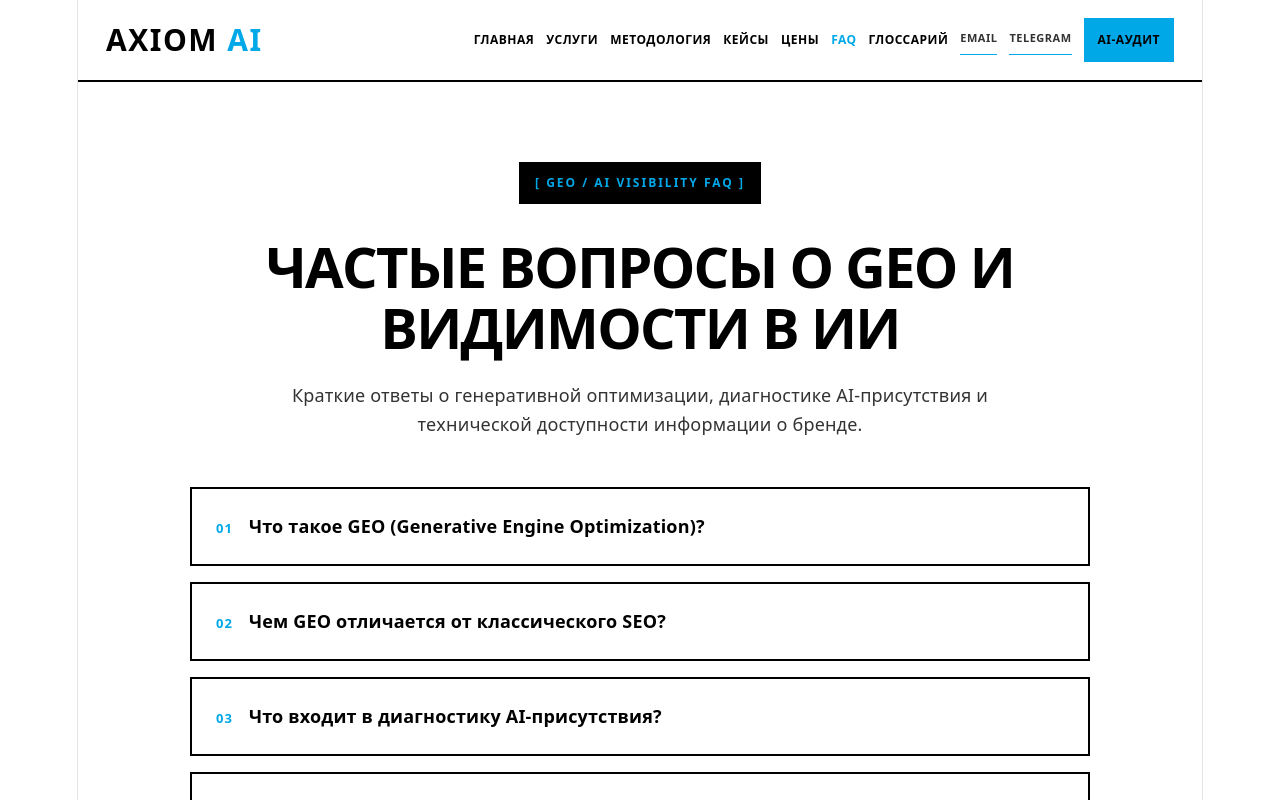
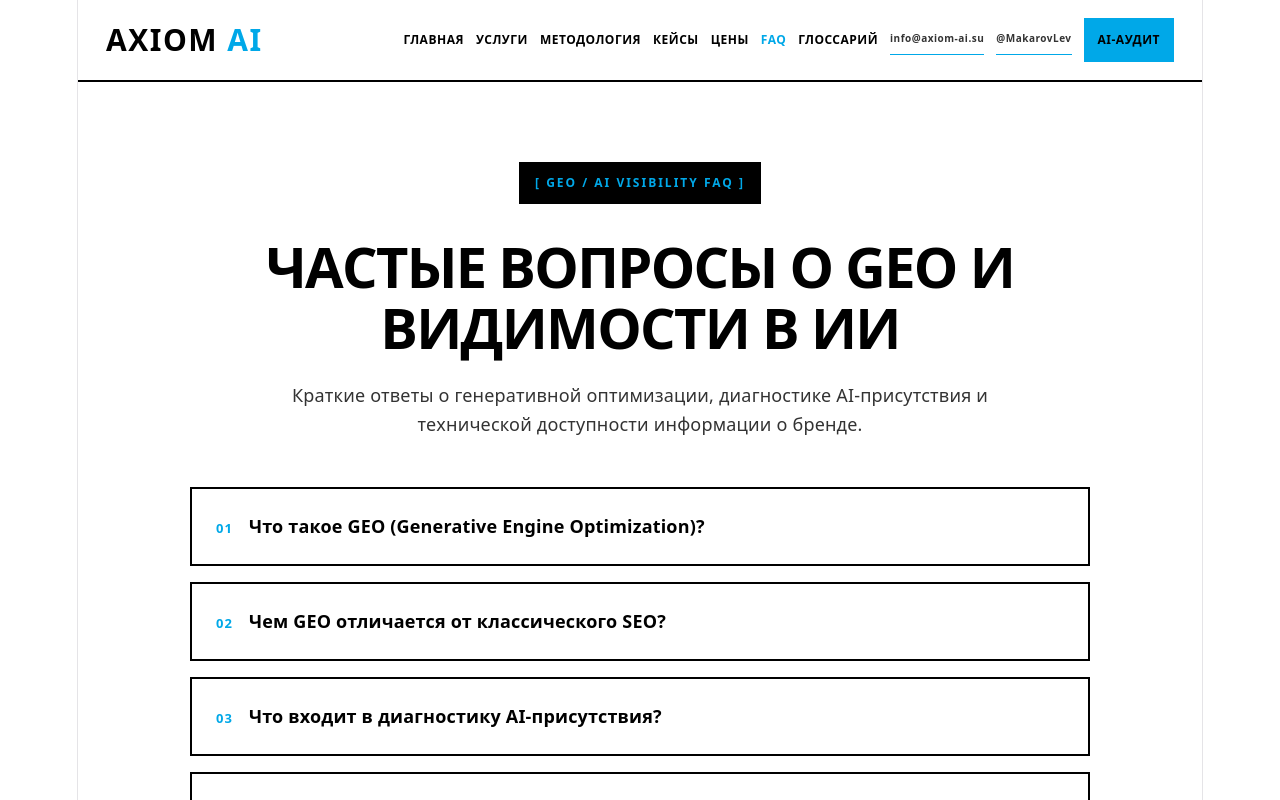
Before and after one commit to Chandr777/axiom-ai, a React (Vite) app: page /faq in a window 1280 px wide. Shown: the top 800 px of the page. Built offline with nearby package versions, Linux system fonts and the light colour scheme.

Commit message:
Show complete email and Telegram contact in header

```diff
--- a/src/Navbar.jsx
+++ b/src/Navbar.jsx
@@ -45,7 +45,7 @@ export default function Navbar() {
 
   const contactLink = {
     ...desktopLink(''),
-    fontSize: '11px',
+    fontSize: '10px',
     color: '#333333',
     borderBottom: '1px solid #00a8e8',
     paddingBottom: '3px'
@@ -90,8 +90,8 @@ export default function Navbar() {
           <Link to="/pricing" style={desktopLink('/pricing')}>ЦЕНЫ</Link>
           <Link to="/faq" style={desktopLink('/faq')}>FAQ</Link>
           <Link to="/glossary" style={desktopLink('/glossary')}>ГЛОССАРИЙ</Link>
-          <a href={`mailto:${EMAIL}`} style={contactLink}>EMAIL</a>
-          <a href={TELEGRAM} target="_blank" rel="noreferrer" style={contactLink}>TELEGRAM</a>
+          <a href={`mailto:${EMAIL}`} style={contactLink}>info@axiom-ai.su</a>
+          <a href={TELEGRAM} target="_blank" rel="noreferrer" style={contactLink}>@MakarovLev</a>
           <Link to="/audit" style={{
             backgroundColor: '#00a8e8',
             color: '#000000',
```
